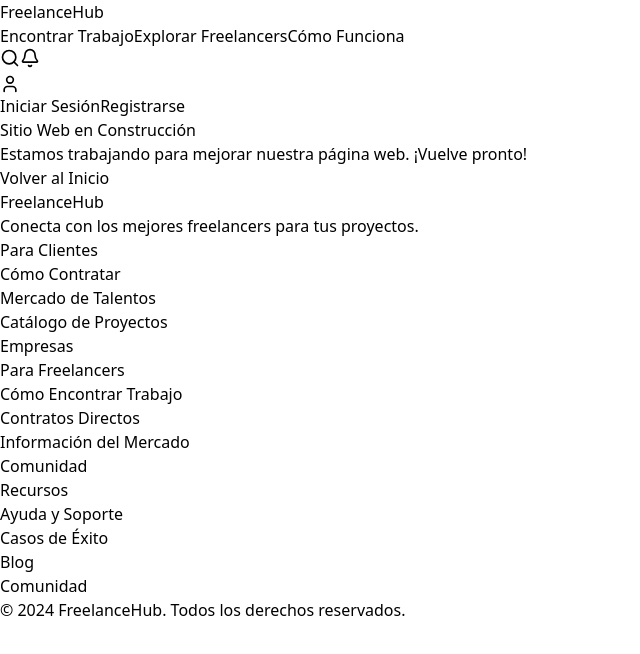
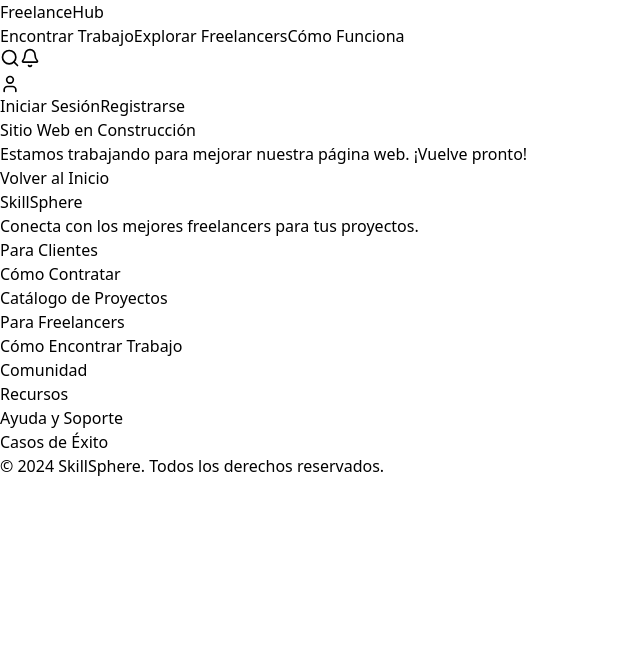
Before and after one commit to cesarcardenas15/TDDS-PlataformaFreelancing, a React app in the folder frontend/: page /en-construccion in a window 1280 px wide. Shown: the top 654 px of the page, without its empty margins (0-640 px from the left). Built offline with nearby package versions, Linux system fonts and the light colour scheme; the HTML template or start-up script is replaced by a standard one.

Commit message:
actualizando footer

```diff
--- a/frontend/src/components/Footer.jsx
+++ b/frontend/src/components/Footer.jsx
@@ -6,7 +6,7 @@ function Footer() {
       <div className="max-w-7xl mx-auto px-4 sm:px-6 lg:px-8">
         <div className="grid grid-cols-1 md:grid-cols-4 gap-8">
           <div>
-            <h3 className="text-xl font-bold mb-4">FreelanceHub</h3>
+            <h3 className="text-xl font-bold mb-4">SkillSphere</h3>
             <p className="text-gray-400">
               Conecta con los mejores freelancers para tus proyectos.
             </p>
@@ -15,17 +15,13 @@ function Footer() {
             <h4 className="font-semibold mb-4">Para Clientes</h4>
             <ul className="space-y-2 text-gray-400">
               <li>Cómo Contratar</li>
-              <li>Mercado de Talentos</li>
               <li>Catálogo de Proyectos</li>
-              <li>Empresas</li>
             </ul>
           </div>
           <div>
             <h4 className="font-semibold mb-4">Para Freelancers</h4>
             <ul className="space-y-2 text-gray-400">
               <li>Cómo Encontrar Trabajo</li>
-              <li>Contratos Directos</li>
-              <li>Información del Mercado</li>
               <li>Comunidad</li>
             </ul>
           </div>
@@ -34,13 +30,11 @@ function Footer() {
             <ul className="space-y-2 text-gray-400">
               <li>Ayuda y Soporte</li>
               <li>Casos de Éxito</li>
-              <li>Blog</li>
-              <li>Comunidad</li>
             </ul>
           </div>
         </div>
         <div className="border-t border-gray-700 mt-8 pt-8 text-center text-gray-400">
-          <p>© 2024 FreelanceHub. Todos los derechos reservados.</p>
+          <p>© 2024 SkillSphere. Todos los derechos reservados.</p>
         </div>
       </div>
     </footer>
```
